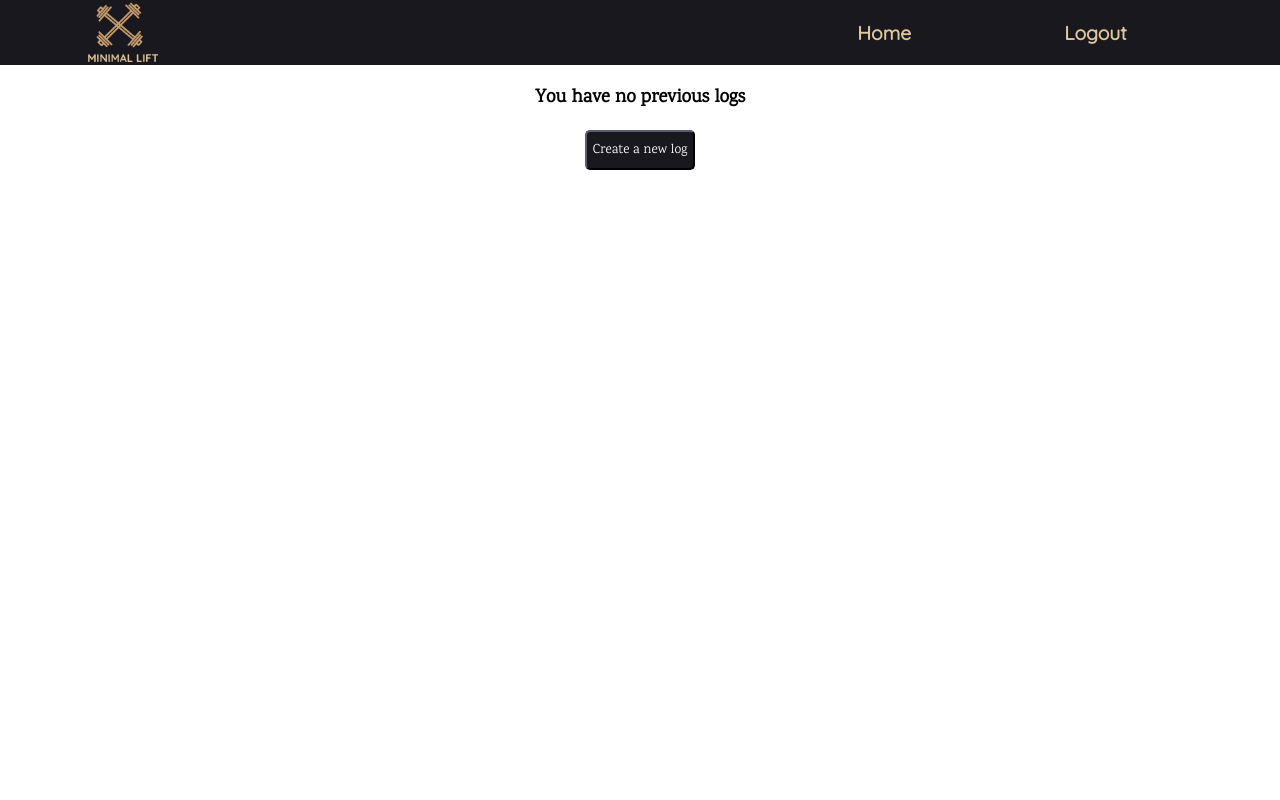
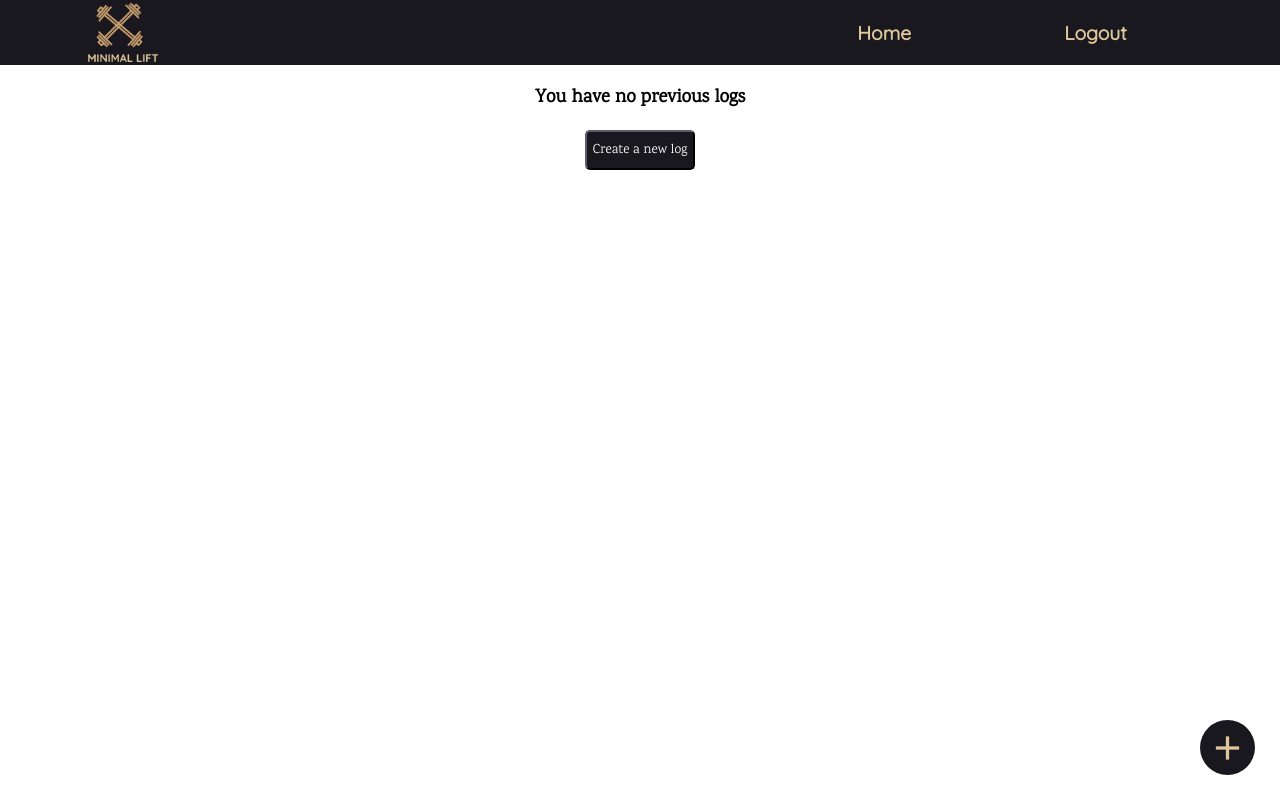
Before and after one commit to Build-Week-Weight-Lifting-Journal-1/Front-End, a React (Create React App) app: page /lastlog in a window 1280 px wide. Built offline with nearby package versions, Linux system fonts and the light colour scheme.

Commit message:
added floating btn and styled search component

```diff
--- a/public/index.html
+++ b/public/index.html
@@ -1,6 +1,7 @@
 <!DOCTYPE html>
 <html lang="en">
   <head>
+    <link href="https://fonts.googleapis.com/icon?family=Material+Icons" rel="stylesheet">
     <link href="https://fonts.googleapis.com/css?family=Quicksand&display=swap" rel="stylesheet">
     <link href="https://fonts.googleapis.com/css?family=Karma&display=swap" rel="stylesheet">
     <meta charset="utf-8" />
--- a/src/components/LastLog.js
+++ b/src/components/LastLog.js
@@ -30,6 +30,7 @@ export default function LastLog({ exerciseList }) {
         <Link to="/new-log">
           <BtnStyle>Create a new log</BtnStyle>
         </Link>
+        <Link to="/new-log" className="material-icons floating-btn">add</Link>
       </div>
     );
   }
@@ -45,6 +46,7 @@ export default function LastLog({ exerciseList }) {
         <Link to="/new-log">
           <BtnStyle>Create a new log</BtnStyle>
         </Link>
+        <Link to="/new-log" className="material-icons floating-btn">add</Link>
       </div>
     );
   };
--- a/src/components/SearchForm.js
+++ b/src/components/SearchForm.js
@@ -3,12 +3,17 @@ import React, { useState, useEffect } from "react";
 import styled from "styled-components";
 import LogCard from "./LogCard";
 
-
 const InputField = styled.input`
   margin-left: 6px;
 `
 
-const Button = styled.button`
+const BtnStyle = styled.button`
+  background-color: #18181E;
+  color: white;
+  font-family: 'Karma', serif;
+  height: 28px;
+  border-color: #18181E;
+  border-radius: 5px;
   margin: 10px;
 `
 
@@ -40,14 +45,14 @@ export default function SearchForm({ exerciseList }) {
   return (
     <section className="search-form">
       <form>
-        <label htmlFor="date">Search for date:</label>
+        <label htmlFor="date" className="date-label">Search for date:</label>
         <InputField
           id="date"
           type="date"
           onChange={handleChange}
           // value={searchTerm}
         />
-        <Button type="submit" onClick={submitForm}>Search</Button>
+        <BtnStyle type="submit" onClick={submitForm}>Search</BtnStyle>
       </form>
       {searchResults.map(exercise => (
         <LogCard exercise={exercise} />
--- a/src/index.css
+++ b/src/index.css
@@ -79,3 +79,31 @@ code {
 .img-container {
   margin-top: 5%;
 }
+
+.floating-btn {
+  width: 55px;
+  height: 55px;
+  display: flex;
+  align-items: center;
+  justify-content: center;
+  text-decoration: none;
+  background: #18181E;
+  border-radius: 50%;
+  color: white;
+  font-size: 40px;
+  box-shadow: 2px 2px 5px rgba(0, 0, 0, 0.25%);
+  position: fixed;
+  right: 25px;
+  bottom: 25px;
+  color: #DEC79B;
+  transition: 0.25s;
+}
+
+.floating-btn:active {
+  background: black;
+}
+
+.date-label {
+  font-weight: bold;
+  font-family: 'Karma', serif;
+}
```
